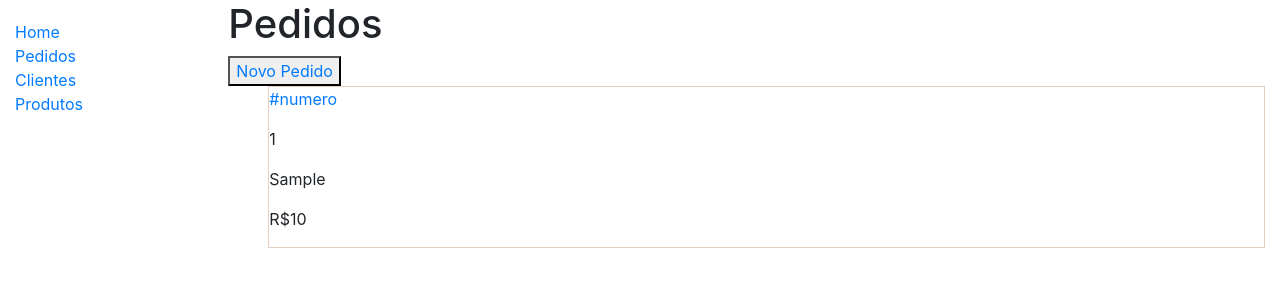
After one commit to helgoeta/app_pedidos, a Django app: template reps/templates/pedidos/pedidos_lista.html in a window 1280 px wide. The commit adds this page. Shown: the top 300 px of the page. Run offline with Django 4.2, Linux system fonts and the light colour scheme; the template is opened without the code that fills it: most values are stand-ins (such as "Sample title", 1, 10 or a date in 2020); some libraries are stand-ins or nearby versions.

Commit message:
Adiciona listagem de pedidos

```diff
--- a/reps/models.py
+++ b/reps/models.py
@@ -51,8 +51,7 @@ class Produto(models.Model):
 
 
 class Pedido(models.Model):
-    cliente_id=models.ForeignKey('Cliente', on_delete=models.SET_NULL, null=True)
-    razao_social=models.CharField(max_length=200, verbose_name='Razão Social')
+    cliente_id=models.ForeignKey('Cliente', on_delete=models.SET_NULL, null=True, verbose_name='Razão Social')
     total=models.DecimalField(max_digits=20,decimal_places=2)
     data_criacao=models.DateTimeField(auto_now=True)
     data_emissao=models.DateTimeField(auto_now=True)
@@ -63,5 +62,8 @@ class Pedido(models.Model):
     def __str__(self):
         return self.razao_social
 
+    def get_absolute_url(self):
+        return reverse('pedidos')
+
     class Meta:
         ordering = ['razao_social']
--- a/reps/templates/base_generica.html
+++ b/reps/templates/base_generica.html
@@ -17,8 +17,8 @@
                 {% block sidebar %}
                 <ul class="sidebar-nav">
                     <li><a href="{% url 'index' %}">Home</a></li>
+                    <li><a href="{% url 'pedidos' %}">Pedidos</a></li>
                     <li><a href="{% url 'clientes' %}">Clientes</a></li>
-                    <!-- add pedidos page in the future -->
                     <li><a href="{% url 'produtos' %}">Produtos</a></li>
                 </ul>
                 {% endblock %}
--- /dev/null
+++ b/reps/templates/pedidos/pedidos_lista.html
@@ -0,0 +1,20 @@
+{% extends "base_generica.html" %}
+
+{% block content %}
+    <h1>Pedidos</h1>
+    <button><a class="btn-cadastro" href="{% url 'novo-pedido' %}">Novo Pedido</a></button>
+    {% if pedidos_lista %}
+    <ul>
+        {% for pedido in pedidos_lista %}
+        <div style="border: 1px solid #EACDC2;">
+            <a href="{% url 'pedido_detalhe' pedido.pk %}"><p>#numero</p></a>
+            <p>{{ pedido.cliente_id }}</p>
+            <p>{{ pedido.condicao_pagamento }}</p>
+            <p>R${{ pedido.total }}</p>
+        </div>
+        {% endfor %}
+    </ul>
+    {% else %}
+    <p>Nenhum pedido encontrado.</p>
+    {% endif %}
+{% endblock %}
--- a/reps/urls.py
+++ b/reps/urls.py
@@ -1,6 +1,6 @@
 from unicodedata import name
 from django.urls import path
-from .views import HomeView, ClienteListView, ClienteDetailView, addPostCliente, ProdutoListView, ProdutoDetailView, addPostProduto
+from .views import HomeView, ClienteListView, ClienteDetailView, PedidoDetailView, PedidoListView, addPostPedido, addPostCliente, ProdutoListView, ProdutoDetailView, addPostProduto
 
 urlpatterns = [
     path('', HomeView, name='index'),
@@ -9,5 +9,6 @@ urlpatterns = [
     path('clientes/cadastrar', addPostCliente.as_view(), name='cadastro-cliente'),
     path('produtos/', ProdutoListView.as_view(), name='produtos'),
     path('produtos/<int:pk>/detalhes', ProdutoDetailView.as_view(), name='produto-detalhes'),
-    path('produtos/cadastrar', addPostProduto.as_view(), name='cadastro-produto')
+    path('produtos/cadastrar', addPostProduto.as_view(), name='cadastro-produto'),
+    path('pedidos', PedidoListView.as_view(), name='pedidos')
 ]
```
Also changed, not shown: reps/views.py (+7 -1 lines).
